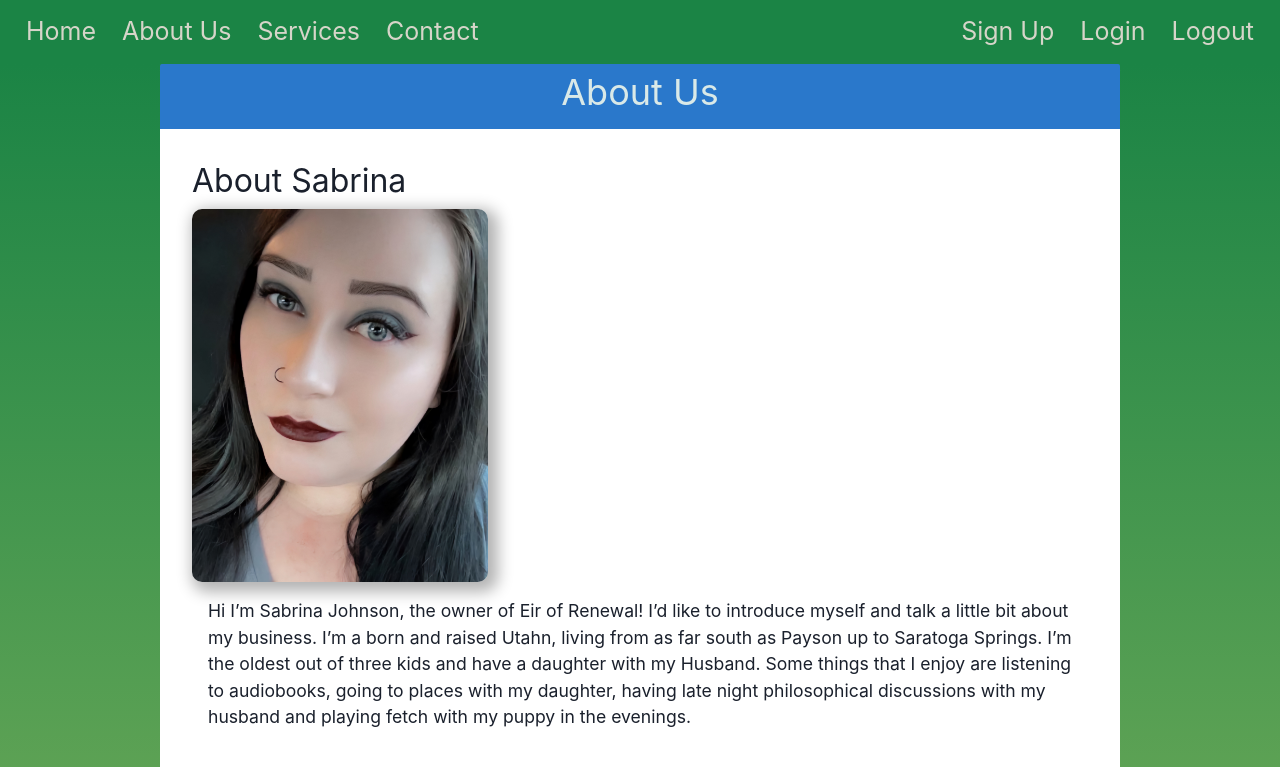
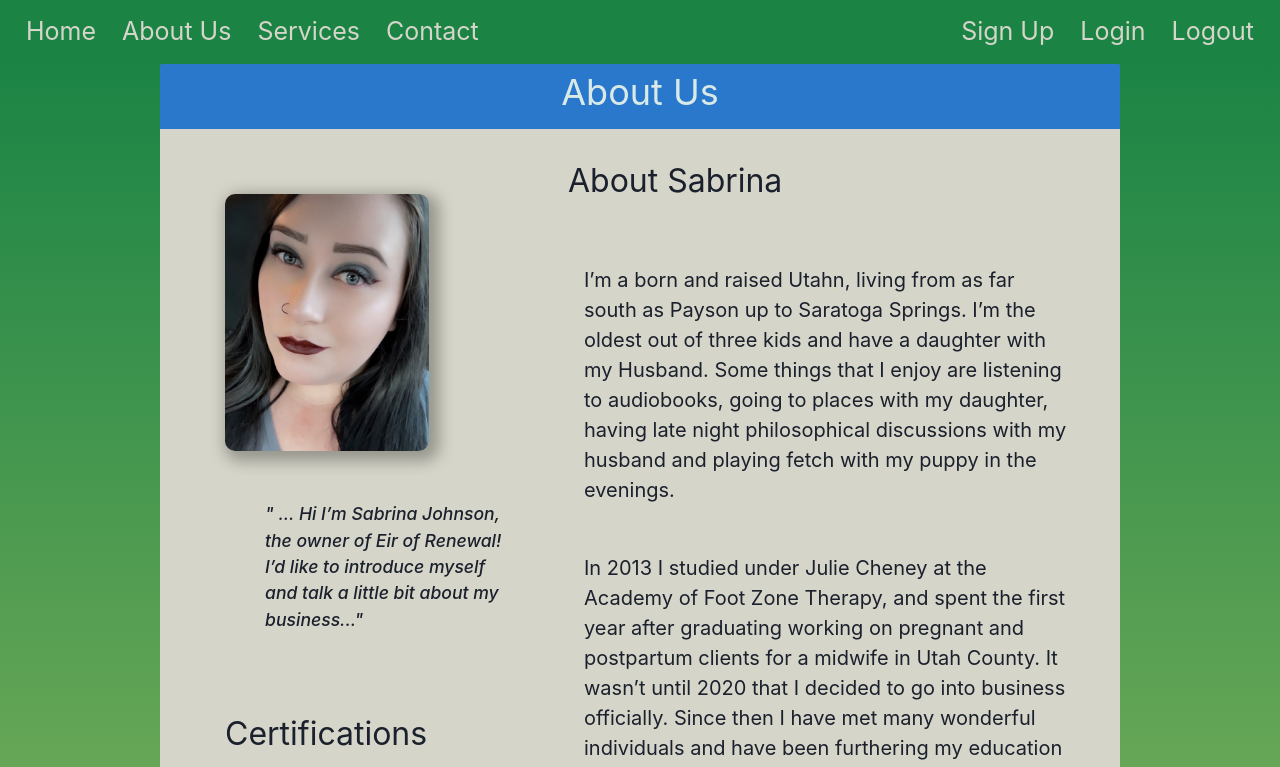
Before and after one commit to MattAJ26/holistic-healing, a React (Vite) app in the folder client/: page /about in a window 1280 px wide. Shown: the top 767 px of the page. Built offline with nearby package versions, Linux system fonts and the light colour scheme.

Commit message:
add style to Contact and AboutUs

```diff
--- a/client/src/App.css
+++ b/client/src/App.css
@@ -141,7 +141,7 @@ sup {
 img {
   border-style: none;
   border-radius: 10px;
-  box-shadow: 5px 5px 15px 5px rgba(0, 0, 0, 0.3);
+  box-shadow: none;
 }
 
 /* Forms
--- a/client/src/pages/About.jsx
+++ b/client/src/pages/About.jsx
@@ -3,24 +3,20 @@ import '../style/AboutUs.css';
 
 export default function About() {
     return (
-        <div className="card bg-white card-rounded w-75">
+        <div className="card card-rounded w-75 mainContainer">
           <div className="card-header bg-dark text-center">
                 <h1>About Us</h1>
           </div>
-        <div className="card-body m-5">
-          <h2>About Sabrina</h2>
-          <img className="photo"src={headshot} width="33%" alt="logo"></img>
-          <p className="p-3">
-          Hi I’m Sabrina Johnson, the owner of Eir of Renewal! I’d like to introduce myself and talk a little bit about my business. I’m a born and raised Utahn, living from as far south as Payson up to Saratoga Springs. I’m the oldest out of three kids and have a daughter with my Husband. Some things that I enjoy are listening to audiobooks, going to places with my daughter, having late night philosophical discussions with my husband and playing fetch with my puppy in the evenings.
-          </p>
-          <p className="p-3">
-          In 2013 I studied under Julie Cheney at the Academy of Foot Zone Therapy, and spent the first year after graduating working on pregnant and postpartum clients for a midwife in Utah County.
-          It wasn’t until 2020 that I decided to go into business officially. Since then I have met many wonderful individuals and have been furthering my education in the energy work sphere and in the foot zoning world. I still love to work on pregnant & postpartum clients, but also work on men.
-          </p>
-          <p>
-          </p>
+
+          <div className="contentAbout">
+              <div className="leftAbout">
+
+                <div className="photoAbout">
+                  <img className="photo imgAbout" src={headshot} alt="logo"></img>
+                  <p className="photoTextAbout">" ... Hi I’m Sabrina Johnson, the owner of Eir of Renewal! I’d like to introduce myself and talk a little bit about my business..."</p>
                 </div>
-        <div className="card-body m-5">
+
+                <div className="certifAbout">
                     <h2>Certifications</h2>
                     <p>
                       <ul>
@@ -35,8 +31,38 @@ export default function About() {
                       </ul>
                     </p>
                 </div>
+
+              </div>
+
+              <div className="rightAbout">
                 <div className="card-body m-5">
+
+                  <h2>About Sabrina</h2>
+
+                  <p className="p-3 text">
+                    I’m a born and raised Utahn, living from as far south as Payson up to Saratoga Springs. I’m the oldest out of three kids and have a daughter with my Husband. Some things that I enjoy are listening to audiobooks, going to places with my daughter, having late night philosophical discussions with my husband and playing fetch with my puppy in the evenings.
+                  </p>
+
+                  <p className="p-3 text">
+                  In 2013 I studied under Julie Cheney at the Academy of Foot Zone Therapy, and spent the first year after graduating working on pregnant and postpartum clients for a midwife in Utah County.
+                  It wasn’t until 2020 that I decided to go into business officially. Since then I have met many wonderful individuals and have been furthering my education in the energy work sphere and in the foot zoning world. I still love to work on pregnant & postpartum clients, but also work on men.
+                  </p>
+
+                  <p>
+                  </p>
+
                 </div>
+              </div>
+
+              {/* <div className="card-body m-5">
+
+              </div> */}
+
+          </div>
+
+          {/* <div className="card-body m-5">
+          </div> */}
+
         </div>
     );
 };
--- a/client/src/style/AboutUs.css
+++ b/client/src/style/AboutUs.css
@@ -1,5 +1,39 @@
+h2 {
+    padding-bottom: 40px;
+}
+
 .mainContainer {
-    /* background-color: #d6d5c9; */
-    background-color: red;
+    background-color: #d6d5c9;
     font-family: var(--chakra-fonts-body);
 }
+
+.contentAbout {
+    display: flex;
+}
+
+.leftAbout {
+    padding: 20px;
+    padding-top: 65px;
+    padding-left: 65px;
+}
+
+.photoAbout {
+    padding-bottom: 65px;
+
+}
+
+.imgAbout {
+    box-shadow: 5px 5px 15px 5px rgba(0, 0, 0, 0.3);
+    width: 70%;
+    margin-bottom: 50px;
+}
+
+.photoTextAbout {
+    font-style: italic;
+    font-weight: 500;
+    padding-left: 40px;
+}
+
+.text {
+    font-size: 20px;
+}
--- a/client/src/style/Contact.css
+++ b/client/src/style/Contact.css
@@ -63,6 +63,8 @@
 
 .btnContact {
     padding: 10px;
+    padding-left: 60px;
+    padding-right: 60px;
     border-radius: 4px;
     background-color: #2a78cb;
     color: #d6d5c9;
```
Lines whose indentation alone changed are shown as unchanged.
